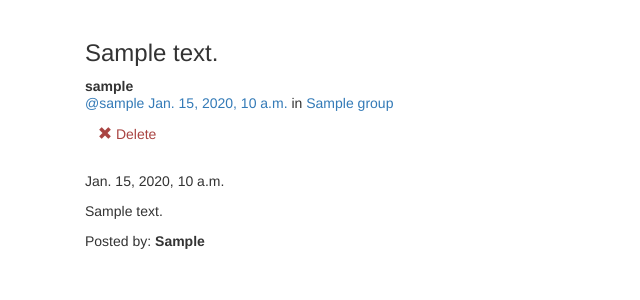
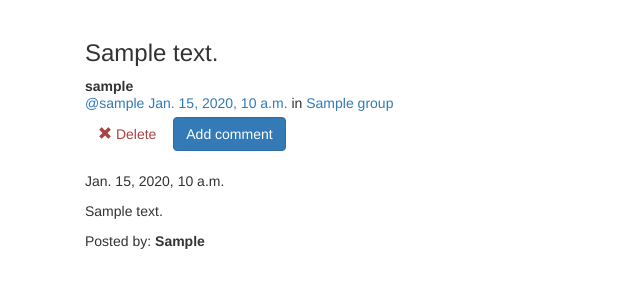
Before and after one commit to Humayun121/SocialMedia, a Django app: page /posts/ in a window 1280 px wide. Shown: the part 52-352 px from the top of the page, without its empty margins (0-640 px from the left). Run offline with Django 4.2, Linux system fonts and the light colour scheme; a user stored in the database is signed in; tables that the repository leaves empty hold one stand-in row (values such as "Sample post"); some libraries are stand-ins or nearby versions.

Commit message:
Added a comment button for each post

```diff
--- a/socials/posts/templates/posts/_post.html
+++ b/socials/posts/templates/posts/_post.html
@@ -16,7 +16,7 @@
 					<span class="glyphicon glyphicon-remove text-danger" aria-hidden="true"></span>
 					<span class="text-danger icon-label">Delete</span>
 				</a>
-
+				<a class="btn btn-primary btn-comment" href="{% url 'posts:add_comment_to_post' pk=post.pk %}">Add comment</a>
 			{% endif %}
 		</div>
 	</div>
--- a/socials/posts/templates/posts/comment_form.html
+++ b/socials/posts/templates/posts/comment_form.html
@@ -1,4 +1,4 @@
-{% extends "socials/base.html" %}
+{% extends "posts/post_base.html" %}
 {% block content %}
     <h1>New comment</h1>
     <form method="POST" class="post-form">
--- a/socials/posts/urls.py
+++ b/socials/posts/urls.py
@@ -8,6 +8,7 @@ urlpatterns = [
     path('', views.postAll.as_view,name='allPost'),
     path('<int:pk>/', views.PostDetailView.as_view(), name='detail'),
     path('new/',views.CreatePost.as_view(),name='create'),
+    path('post/<pk>/comment/',views.add_comment_to_post,name='add_comment_to_post'),
     path('by/<username>/', views.UserPosts.as_view(), name='for_user'),
     path('by/<username>/<int:pk>/', views.PostDetail.as_view(), name='single'),
     path('delete/<int:pk>/', views.DeletePost.as_view(), name='delete'),
--- a/socials/posts/views.py
+++ b/socials/posts/views.py
@@ -1,5 +1,5 @@
 from typing import Any
-from django.shortcuts import render
+from django.shortcuts import render,get_object_or_404,redirect
 from django.contrib.auth.mixins import LoginRequiredMixin
 from django.urls import reverse_lazy
 from django.views import generic
@@ -9,8 +9,10 @@ from django.contrib import messages
 from . import forms
 from django.core.exceptions import ObjectDoesNotExist
 from . import models
+from django.contrib.auth.decorators import login_required
 from django.views.generic import TemplateView
 from posts.models import Post,Comment
+from posts.forms import CommentForm
 
 from django.shortcuts import redirect
 
@@ -91,3 +93,18 @@ def postList(request):
 
 class postAll(TemplateView):
     template_name = 'posts/post_all.html'
+
+
+@login_required
+def add_comment_to_post(request,pk):
+    post = get_object_or_404(Post,pk=pk) #Get post object
+    if request.method == 'POST':
+        form = CommentForm(request.POST) #Pass in the request
+        if form.is_valid():
+            comment = form.save(commit=False)
+            comment.post = post
+            comment.save()
+            return redirect('posts:allPost')
+    else:
+        form = CommentForm()
+    return render(request,'posts/comment_form.html',{'form':form})
```
Also changed, not shown: socials/posts/forms.py (+14 -0 lines).
